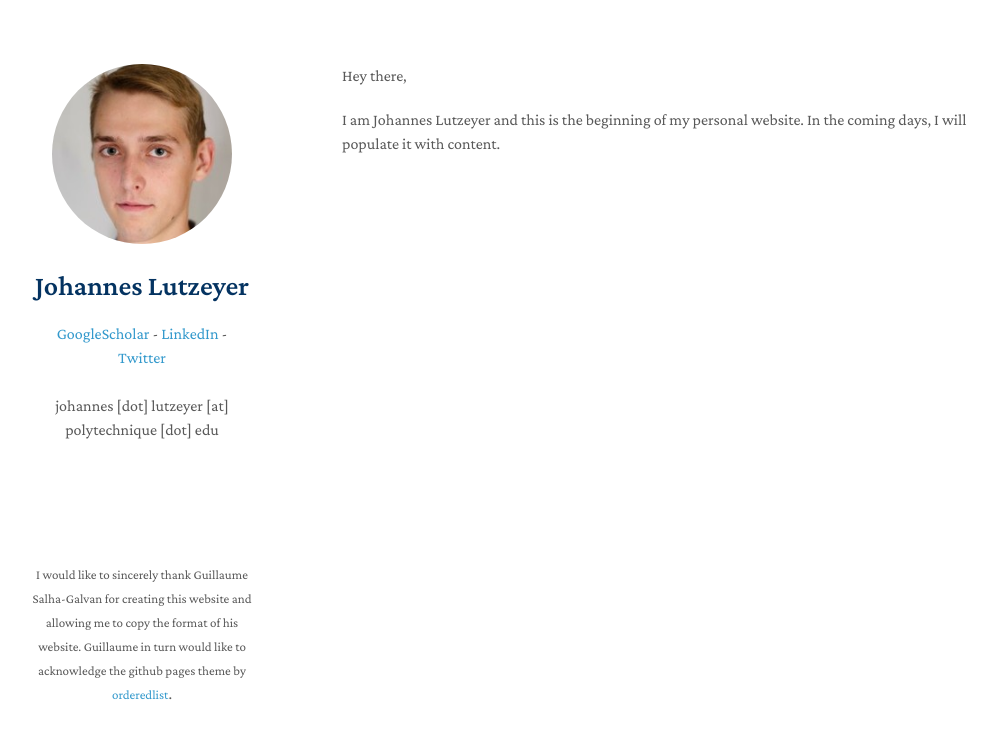
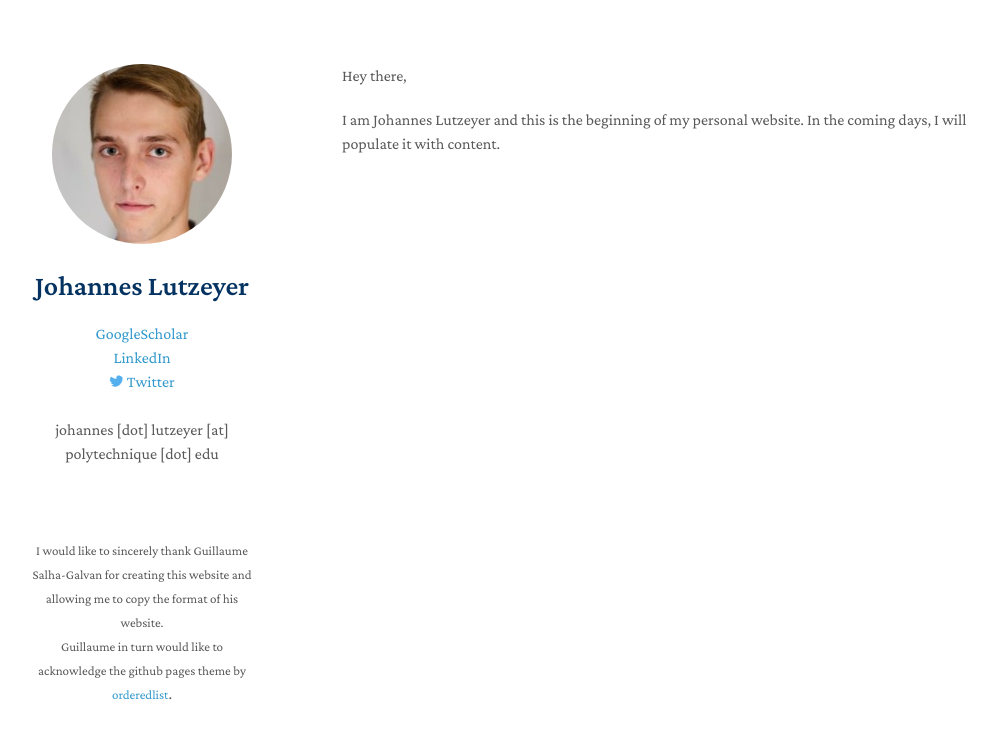
Before and after one commit to johanneslutzeyer/johanneslutzeyer.github.io, a Jekyll site: the page built from index.md, in a window 1280 px wide. Shown: the top 739 px of the page, without its empty margins (128-1124 px from the left). Built offline with Jekyll 4.4.1, drawn with Linux system fonts in a browser that asks for light colours; our own code applies the rules of GitHub Pages for plain Markdown files; a script that is not in the unit is left out; part of the change alters nothing that is shown.

Commit message:
Update _config.yml

```diff
--- a/_config.yml
+++ b/_config.yml
@@ -6,13 +6,13 @@ author: Johannes Lutzeyer
 
 
 description: >
-  <a href="https://scholar.google.com/citations?user=OfT4ns8AAAAJ&hl=en">GoogleScholar</a> -
-  <a href="https://www.linkedin.com/in/johannes-lutzeyer-213b7480/">LinkedIn</a> -
-  <a href="https://twitter.com/jlutzeyer">Twitter</a>
+  <a href="https://scholar.google.com/citations?user=OfT4ns8AAAAJ&hl=en">GoogleScholar</a> <br>
+  <a href="https://www.linkedin.com/in/johannes-lutzeyer-213b7480/">LinkedIn</a> <br>
+  <a href="https://twitter.com/jlutzeyer"><img src="https://github.com/johanneslutzeyer/johanneslutzeyer.github.io/blob/main/pictures/twitter_logo.png" alt="Twitter Logo" height="12px"> Twitter</a>
   <br> <br>
   johannes [dot] lutzeyer [at] polytechnique [dot] edu
-  <br> <br> <br> <br> <br> <br>
-  <font size="2"> I would like to sincerely thank Guillaume Salha-Galvan for creating this website and allowing me to copy the format of his website. Guillaume in turn would like to acknowledge the github pages theme by <a href="https://github.com/orderedlist">orderedlist</a></font>.
+  <br> <br> <br> <br>
+  <font size="2"> I would like to sincerely thank Guillaume Salha-Galvan for creating this website and allowing me to copy the format of his website.  <br>Guillaume in turn would like to acknowledge the github pages theme by <a href="https://github.com/orderedlist">orderedlist</a></font>.
   </p>
 
 theme: jekyll-theme-minimal
```
